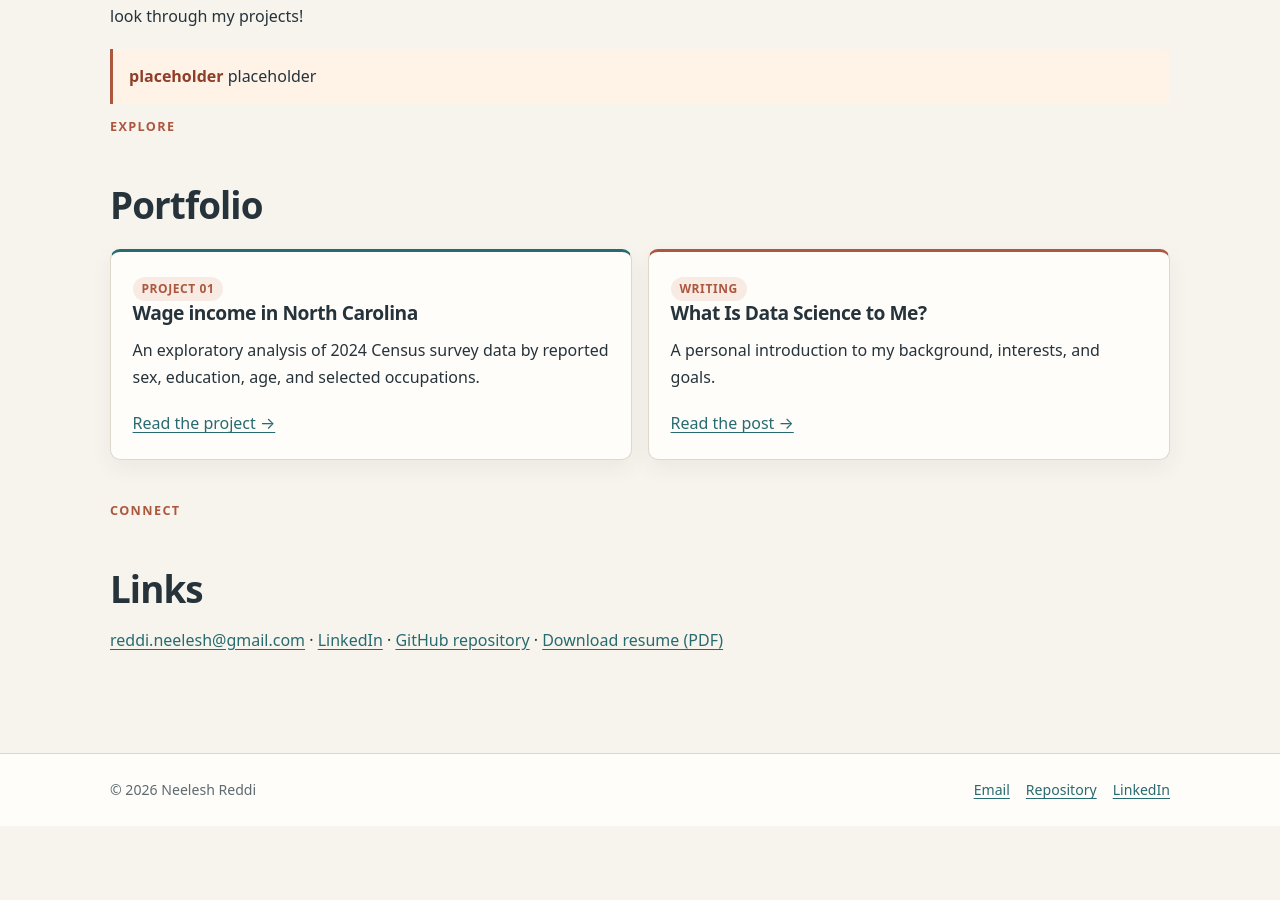
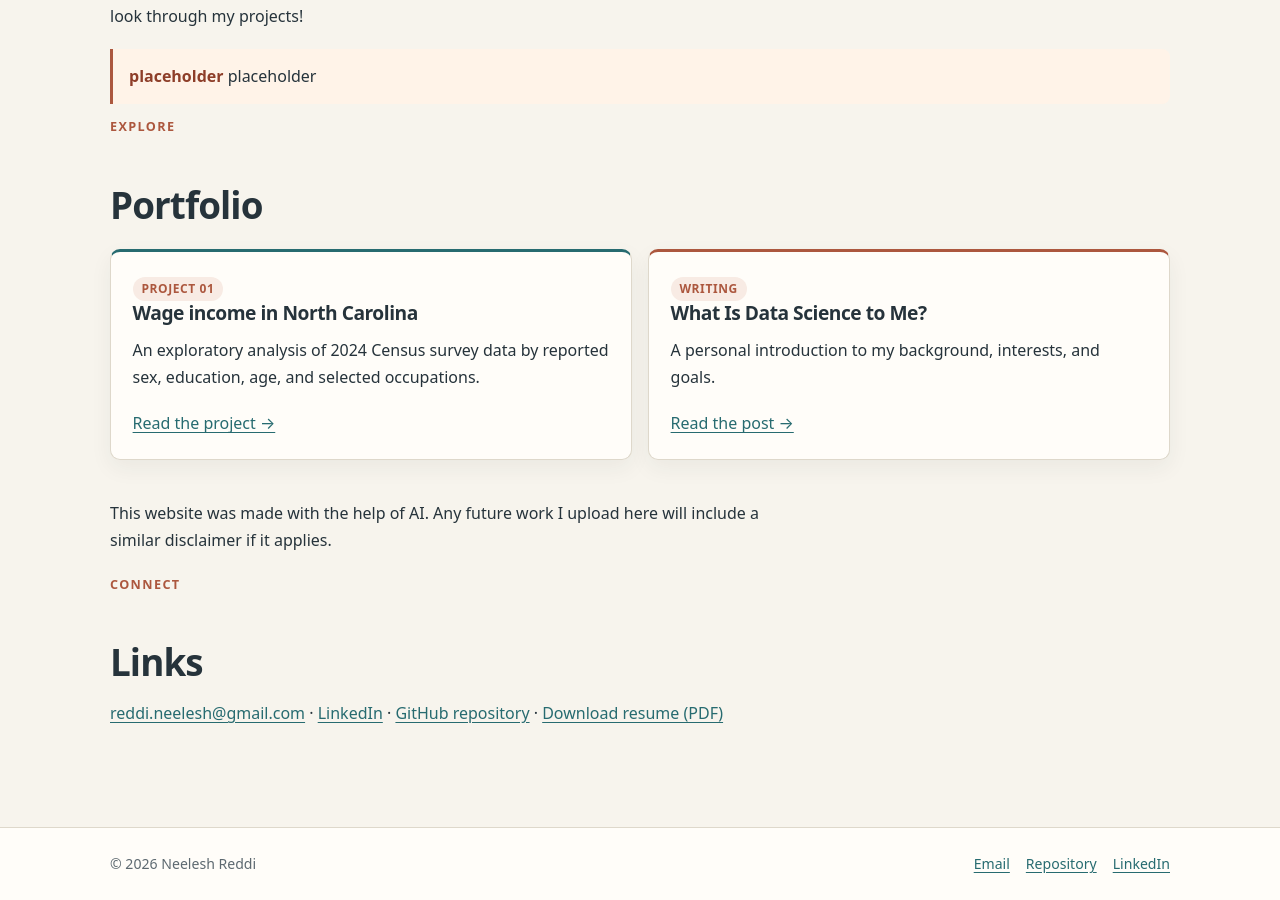
Before and after one commit to nreddi2/data-science-portfolio, a Jekyll site: the page built from index.md, in a window 1280 px wide and 900 px high, scrolled down 668 px. Built offline with Jekyll 4.4.1, drawn with Linux system fonts in a browser that asks for light colours; before the commit the page ends 1494 px from its top, so only the background shows below that.

Commit message:
Update index.md

```diff
--- a/index.md
+++ b/index.md
@@ -29,6 +29,8 @@ page_class: home-page
   </div>
 </section>
 
+<p> This website was made with the help of AI. Any future work I upload here will include a similar disclaimer if it applies. </p>
+
 <section aria-labelledby="connect-title">
   <p class="section-kicker">Connect</p>
   <h2 id="connect-title">Links</h2>
```
